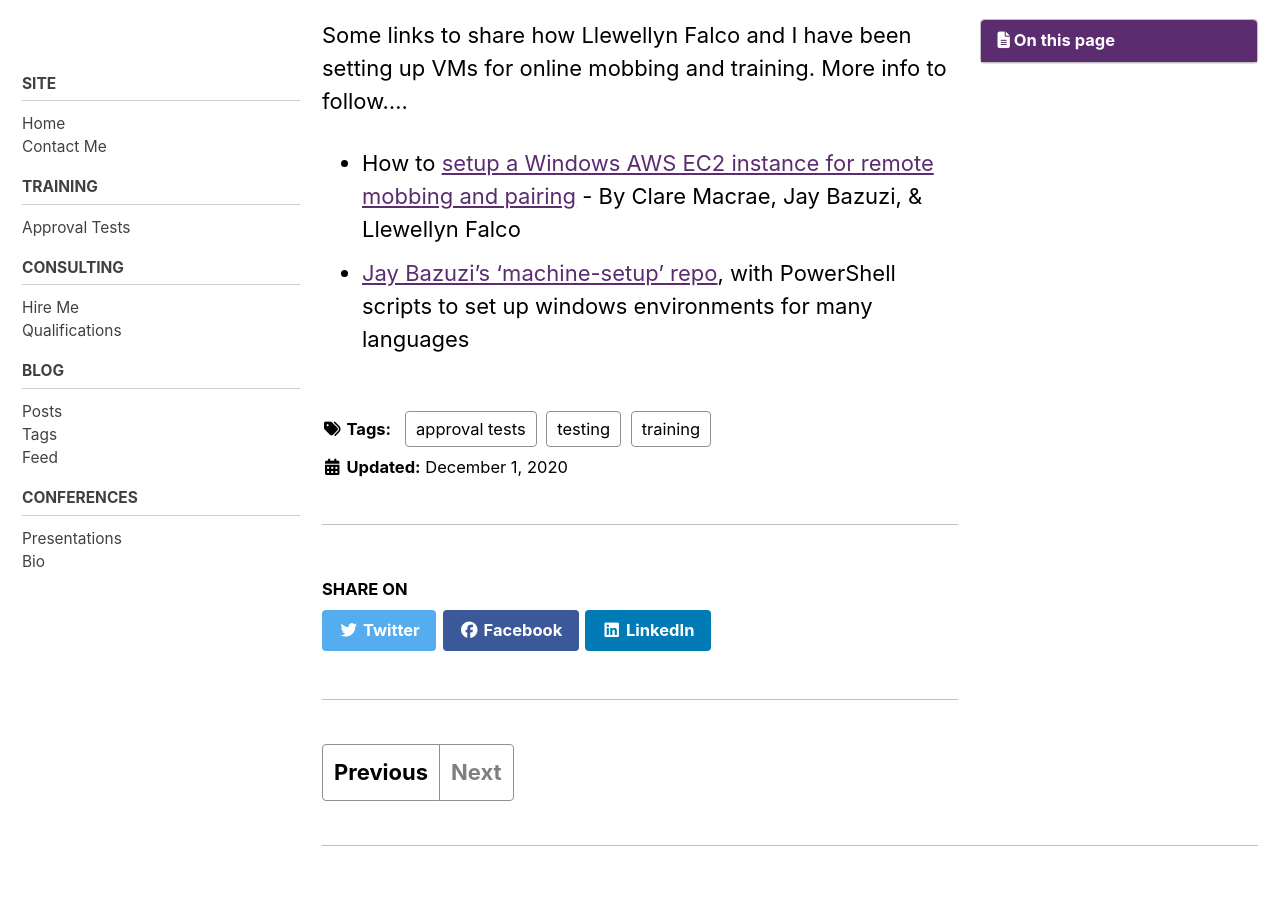
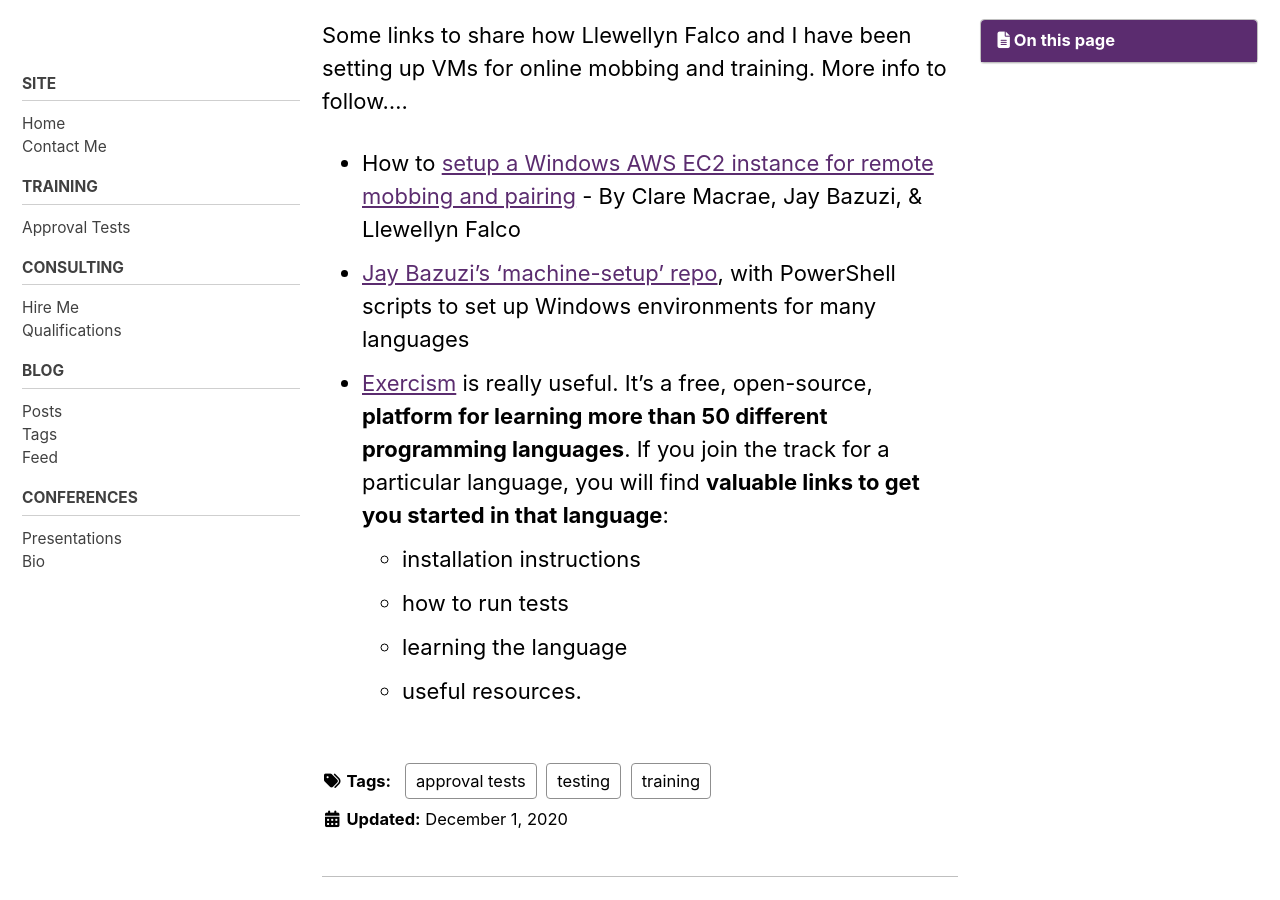
Before and after one commit to claremacrae/claremacrae.github.io, a Jekyll site: the page built from _posts/2020-12-01-virtual-machines-for-online-mobbing-and-training.md, in a window 1280 px wide and 900 px high, scrolled down 216 px. Built offline with Jekyll 4.4.1, drawn with Linux system fonts in a browser that asks for light colours; cached includes are drawn as plain includes; nearby versions of some CDN libraries.

Commit message:
Add link to Exercism

```diff
--- a/_posts/2020-12-01-virtual-machines-for-online-mobbing-and-training.md
+++ b/_posts/2020-12-01-virtual-machines-for-online-mobbing-and-training.md
@@ -15,4 +15,9 @@
 Some links to share how Llewellyn Falco and I have been setting up VMs for online mobbing and training. More info to follow....
 
 * How to [setup a Windows AWS EC2 instance for remote mobbing and pairing](https://docs.google.com/document/d/1DyTemsYBu2LUhrwwCdNuPQDWj3f_yfMj3otaoEZZRC4/edit#heading=h.7wk38tnuscf4) - By Clare Macrae, Jay Bazuzi, & Llewellyn Falco
-* [Jay Bazuzi's 'machine-setup' repo](https://github.com/JayBazuzi/machine-setup), with PowerShell scripts to set up windows environments for many languages
+* [Jay Bazuzi's 'machine-setup' repo](https://github.com/JayBazuzi/machine-setup), with PowerShell scripts to set up Windows environments for many languages
+* [Exercism](https://exercism.io/) is really useful. It's a free, open-source, **platform for learning more than 50 different programming languages**. If you join the track for a particular language, you will find **valuable links to get you started in that language**:
+    * installation instructions
+    * how to run tests
+    * learning the language
+    * useful resources.
```
